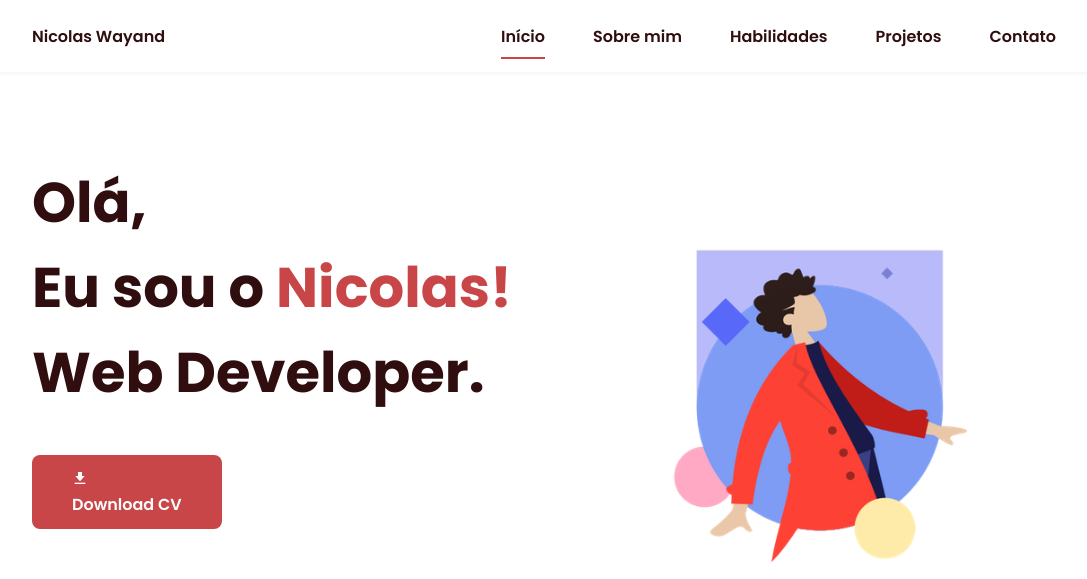
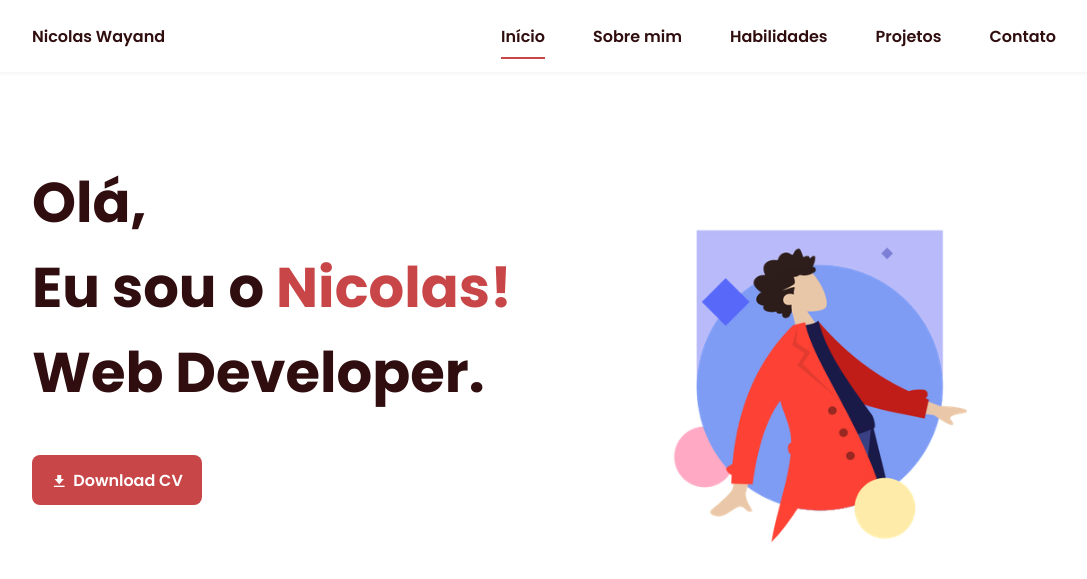
Before and after one commit to nicolasecurity/Portfolio, a website: page index.html in a window 1280 px wide. Shown: the top 579 px of the page, without its empty margins (96-1183 px from the left). Drawn offline with nearby package versions, Linux system fonts and the light colour scheme.

Commit message:
Update styles.css

```diff
--- a/assets/css/styles.css
+++ b/assets/css/styles.css
@@ -248,18 +248,46 @@
 
 /* BOTÕES */
 .button {
-  display: inline-block;
+  display: flex ;
   background-color: var(--first-color);
   color: #fff;
-  padding: .75rem 2.5rem;
+  padding: .79rem 1.2rem;
   font-weight: var(--font-semi);
   border-radius: .5rem;
-  transition: .6s;
+  transition: .6s all ;
+  text-decoration: none;
+  justify-content: center;
+  width: 170px;
+  align-items: center;
 }
+
+/* .button:hover i {
+  box-shadow: 0px 10px 36px rgba(0, 0, 0, 0.37);
+  transform: translateX(-5px);
+  -webkit-transition: all .5s ease;
+  -moz-transition: all .5s ease;
+  transition: all .5s ease;
+  visibility: visible;
+  height: auto;
+} */
+
+.button i {
+  overflow: hidden;
+  margin-right: 6px;
+  margin-top: 1.2px;
+}
+
 
 .button:hover {
   box-shadow: 0px 10px 36px rgba(0, 0, 0, 0.37);
-  color: black;
+  color:black
+}
+
+.downloadcv {
+  display: flex;
+  -webkit-transition: all .5s ease;
+  -moz-transition: all .5s ease;
+  transition: all .5s ease;
 }
 
 /* ===== SOBRE MIM =====*/
```
